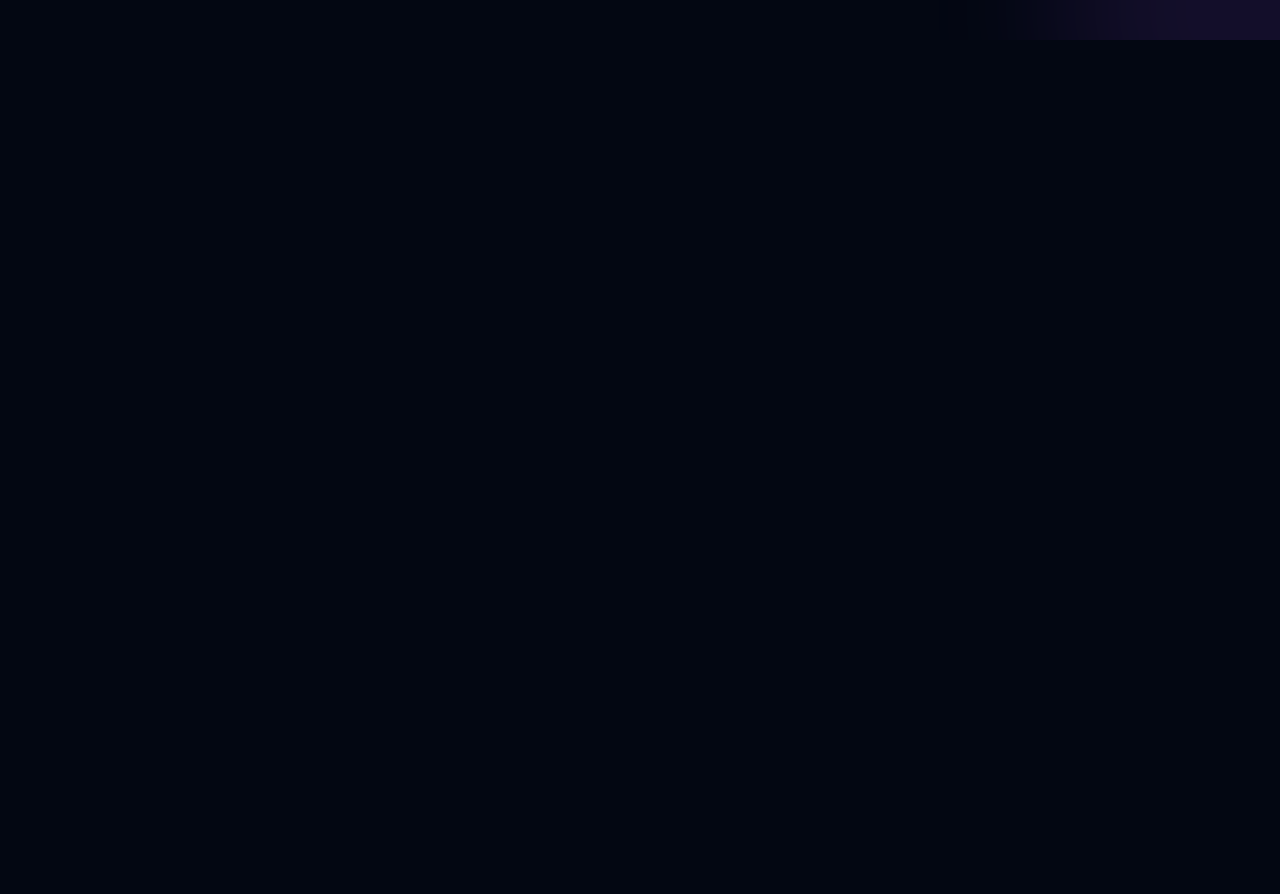
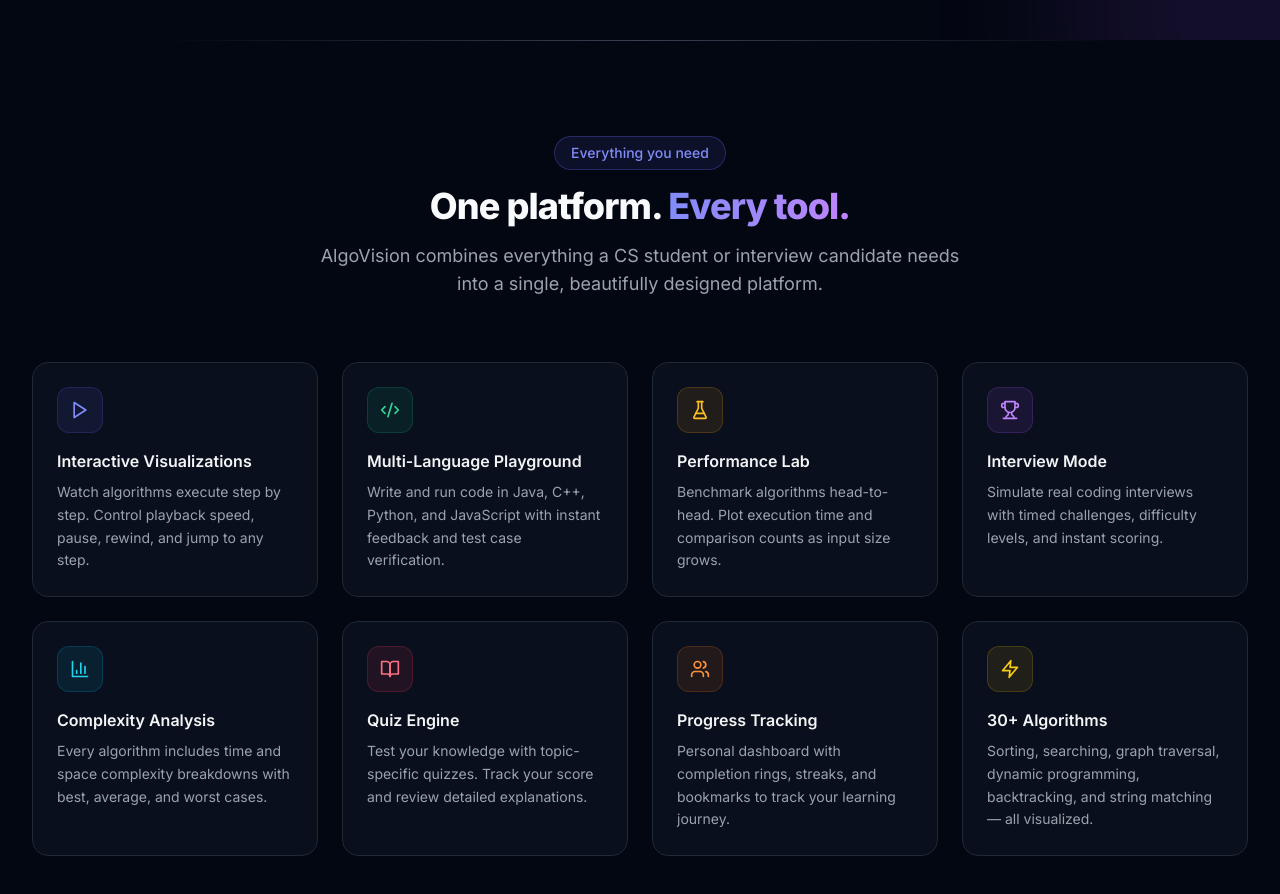
Before and after one commit to mayankchoudhary7251-bit/algovision, a React (Vite) app in the folder apps/web/: page / in a window 1280 px wide. Shown: the part 760-1654 px from the top of the page. Before the commit the page ends 800 px from the top, so only its background shows below. Built offline with nearby package versions, Linux system fonts and the light colour scheme.

Commit message:
feat(landing): add Features section with 8 animated feature cards

```diff
--- a/apps/web/src/app/router.tsx
+++ b/apps/web/src/app/router.tsx
@@ -1,6 +1,7 @@
 import { Routes, Route } from 'react-router-dom'
 import { Navbar } from '@/features/landing/components/Navbar'
 import { HeroSection } from '@/features/landing/components/HeroSection'
+import { FeaturesSection } from '@/features/landing/components/FeaturesSection'
 
 function ComingSoonPage({ title }: { title: string }) {
   return (
@@ -16,10 +17,11 @@
 
 function HomePage() {
   return (
-    <div className="bg-gray-950 dark:bg-gray-950">
+    <div className="bg-gray-950">
       <Navbar />
       <main>
         <HeroSection />
+        <FeaturesSection />
       </main>
     </div>
   )
@@ -28,12 +30,12 @@
 export function AppRouter() {
   return (
     <Routes>
-      <Route path="/"           element={<HomePage />} />
+      <Route path="/" element={<HomePage />} />
       <Route path="/visualizer" element={<ComingSoonPage title="Algorithm Visualizer" />} />
-      <Route path="/lab"        element={<ComingSoonPage title="Performance Lab" />} />
-      <Route path="/quiz"       element={<ComingSoonPage title="Quiz" />} />
+      <Route path="/lab" element={<ComingSoonPage title="Performance Lab" />} />
+      <Route path="/quiz" element={<ComingSoonPage title="Quiz" />} />
       <Route path="/playground" element={<ComingSoonPage title="Coding Playground" />} />
-      <Route path="/dashboard"  element={<ComingSoonPage title="Dashboard" />} />
+      <Route path="/dashboard" element={<ComingSoonPage title="Dashboard" />} />
     </Routes>
   )
 }
--- /dev/null
+++ b/apps/web/src/features/landing/components/FeaturesSection.tsx
@@ -0,0 +1,166 @@
+import { motion } from 'framer-motion'
+import {
+  Play,
+  Code2,
+  FlaskConical,
+  BookOpen,
+  Trophy,
+  BarChart3,
+  Users,
+  Zap,
+} from 'lucide-react'
+
+const FEATURES = [
+  {
+    icon: Play,
+    title: 'Interactive Visualizations',
+    description:
+      'Watch algorithms execute step by step. Control playback speed, pause, rewind, and jump to any step.',
+    color: 'text-brand-400',
+    bg: 'bg-brand-500/10',
+    border: 'border-brand-500/20',
+  },
+  {
+    icon: Code2,
+    title: 'Multi-Language Playground',
+    description:
+      'Write and run code in Java, C++, Python, and JavaScript with instant feedback and test case verification.',
+    color: 'text-emerald-400',
+    bg: 'bg-emerald-500/10',
+    border: 'border-emerald-500/20',
+  },
+  {
+    icon: FlaskConical,
+    title: 'Performance Lab',
+    description:
+      'Benchmark algorithms head-to-head. Plot execution time and comparison counts as input size grows.',
+    color: 'text-amber-400',
+    bg: 'bg-amber-500/10',
+    border: 'border-amber-500/20',
+  },
+  {
+    icon: Trophy,
+    title: 'Interview Mode',
+    description:
+      'Simulate real coding interviews with timed challenges, difficulty levels, and instant scoring.',
+    color: 'text-purple-400',
+    bg: 'bg-purple-500/10',
+    border: 'border-purple-500/20',
+  },
+  {
+    icon: BarChart3,
+    title: 'Complexity Analysis',
+    description:
+      'Every algorithm includes time and space complexity breakdowns with best, average, and worst cases.',
+    color: 'text-cyan-400',
+    bg: 'bg-cyan-500/10',
+    border: 'border-cyan-500/20',
+  },
+  {
+    icon: BookOpen,
+    title: 'Quiz Engine',
+    description:
+      'Test your knowledge with topic-specific quizzes. Track your score and review detailed explanations.',
+    color: 'text-rose-400',
+    bg: 'bg-rose-500/10',
+    border: 'border-rose-500/20',
+  },
+  {
+    icon: Users,
+    title: 'Progress Tracking',
+    description:
+      'Personal dashboard with completion rings, streaks, and bookmarks to track your learning journey.',
+    color: 'text-orange-400',
+    bg: 'bg-orange-500/10',
+    border: 'border-orange-500/20',
+  },
+  {
+    icon: Zap,
+    title: '30+ Algorithms',
+    description:
+      'Sorting, searching, graph traversal, dynamic programming, backtracking, and string matching — all visualized.',
+    color: 'text-yellow-400',
+    bg: 'bg-yellow-500/10',
+    border: 'border-yellow-500/20',
+  },
+]
+
+const containerVariants = {
+  hidden: { opacity: 0 },
+  visible: {
+    opacity: 1,
+    transition: { staggerChildren: 0.1 },
+  },
+}
+
+const cardVariants = {
+  hidden: { opacity: 0, y: 30 },
+  visible: {
+    opacity: 1,
+    y: 0,
+    transition: { duration: 0.5, ease: 'easeOut' },
+  },
+}
+
+export function FeaturesSection() {
+  return (
+    <section className="relative bg-gray-950 py-24">
+      <div className="pointer-events-none absolute inset-0 overflow-hidden">
+        <div className="absolute left-1/2 top-0 h-px w-3/4 -translate-x-1/2 bg-gradient-to-r from-transparent via-gray-700 to-transparent" />
+      </div>
+
+      <div className="mx-auto max-w-7xl px-4 sm:px-6 lg:px-8">
+        <motion.div
+          initial={{ opacity: 0, y: 20 }}
+          whileInView={{ opacity: 1, y: 0 }}
+          viewport={{ once: true }}
+          transition={{ duration: 0.6 }}
+          className="text-center"
+        >
+          <span className="inline-block rounded-full border border-brand-500/30 bg-brand-500/10 px-4 py-1.5 text-sm font-medium text-brand-400">
+            Everything you need
+          </span>
+          <h2 className="mt-4 text-3xl font-extrabold tracking-tight text-gray-50 sm:text-4xl">
+            One platform.{' '}
+            <span className="text-gradient">Every tool.</span>
+          </h2>
+          <p className="mx-auto mt-4 max-w-2xl text-lg text-gray-400">
+            AlgoVision combines everything a CS student or interview candidate needs
+            into a single, beautifully designed platform.
+          </p>
+        </motion.div>
+
+        <motion.div
+          variants={containerVariants}
+          initial="hidden"
+          whileInView="visible"
+          viewport={{ once: true, margin: '-100px' }}
+          className="mt-16 grid grid-cols-1 gap-6 sm:grid-cols-2 lg:grid-cols-4"
+        >
+          {FEATURES.map((feature) => {
+            const Icon = feature.icon
+            return (
+              <motion.div
+                key={feature.title}
+                variants={cardVariants}
+                whileHover={{ y: -4, transition: { duration: 0.2 } }}
+                className="group relative rounded-2xl border border-gray-800 bg-gray-900/50 p-6 backdrop-blur-sm transition-all duration-300 hover:border-gray-700 hover:bg-gray-900"
+              >
+                <div className={`inline-flex rounded-xl border p-3 ${feature.bg} ${feature.border}`}>
+                  <Icon className={`h-5 w-5 ${feature.color}`} />
+                </div>
+                <h3 className="mt-4 text-base font-semibold text-gray-100">
+                  {feature.title}
+                </h3>
+                <p className="mt-2 text-sm leading-relaxed text-gray-400">
+                  {feature.description}
+                </p>
+                <div className={`absolute inset-x-0 bottom-0 h-px bg-gradient-to-r from-transparent ${feature.color.replace('text-', 'via-')} to-transparent opacity-0 transition-opacity duration-300 group-hover:opacity-100`} />
+              </motion.div>
+            )
+          })}
+        </motion.div>
+      </div>
+    </section>
+  )
+}
```
